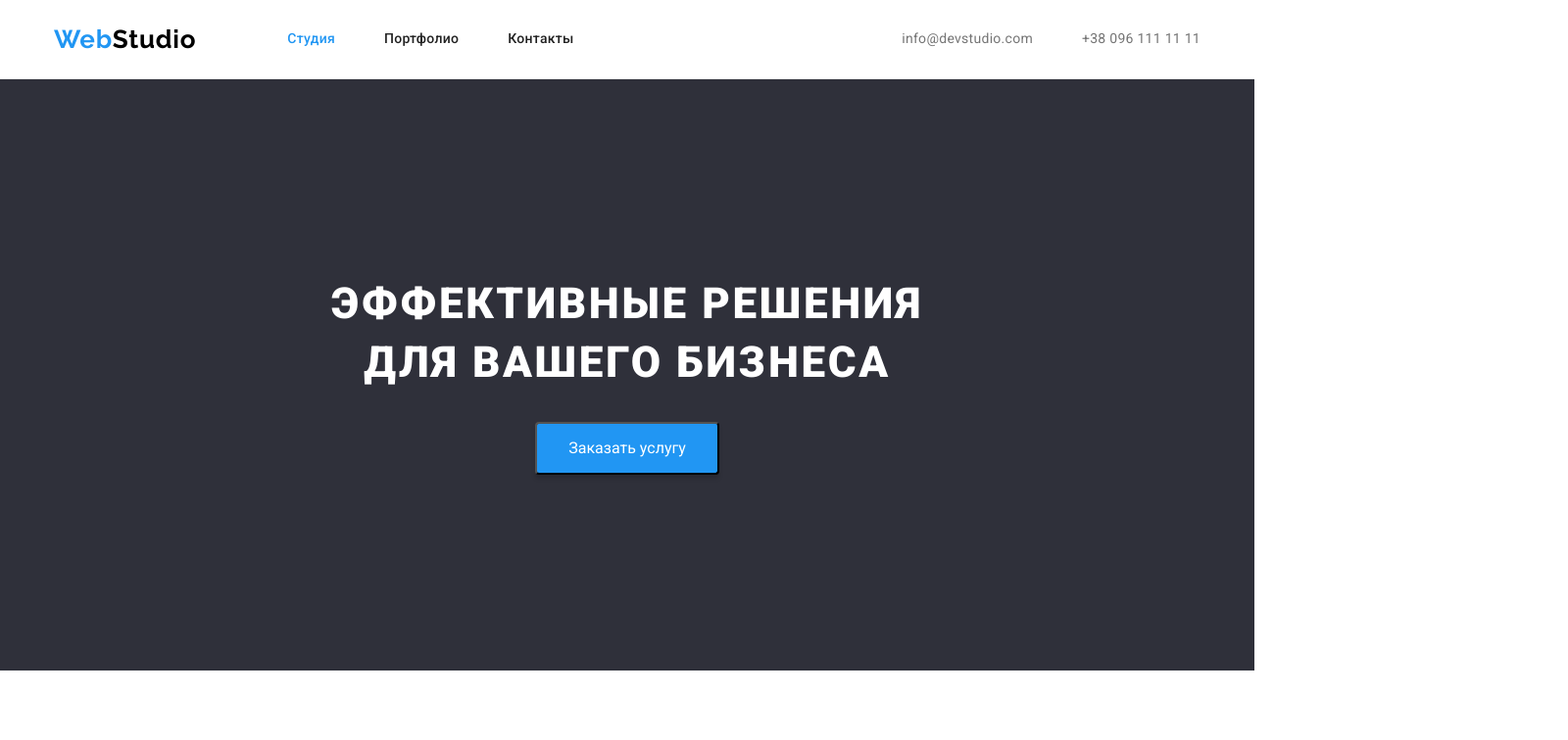
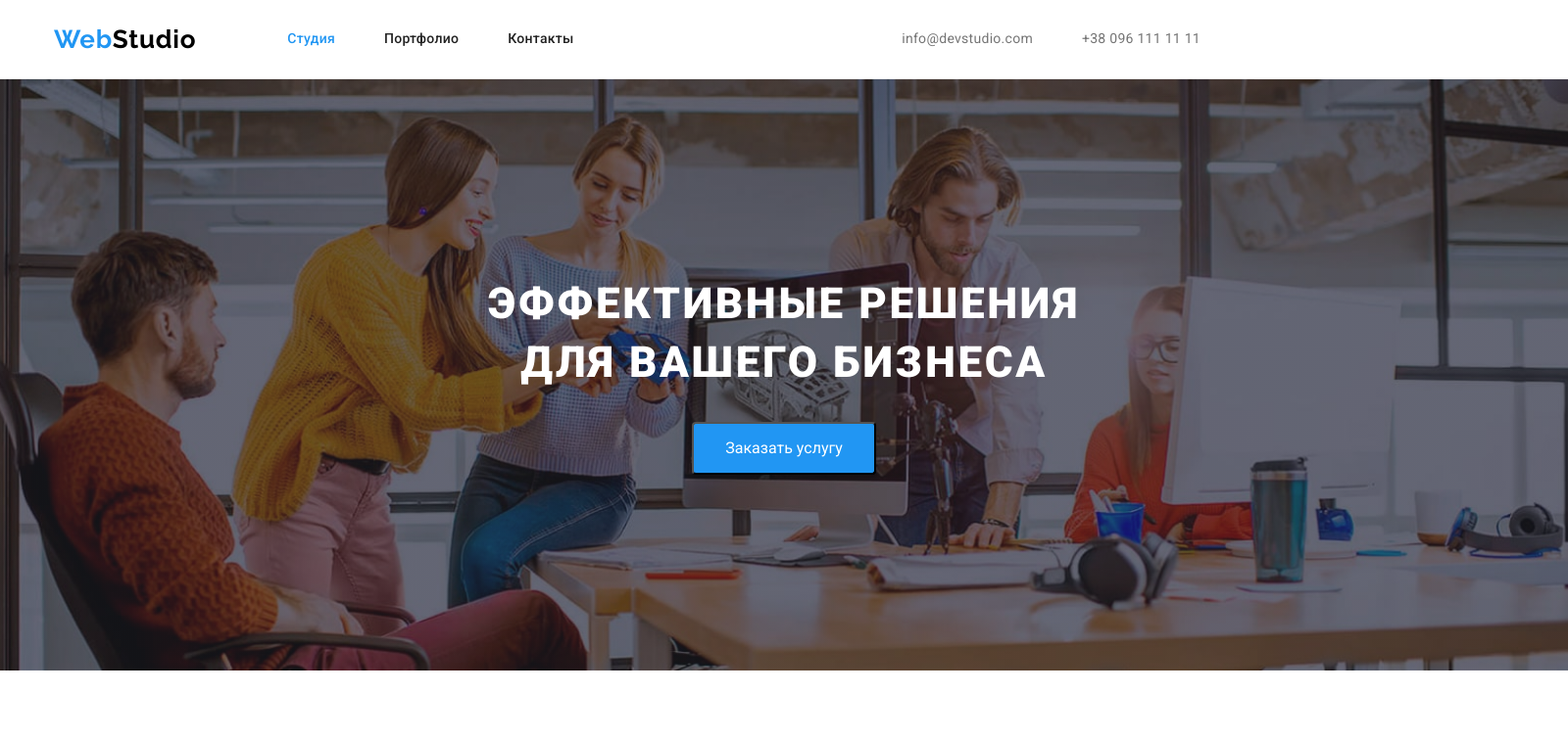
Before and after one commit to Vlad-Yavizhyn/goit-markup-hw-04, a plain HTML site: page index.html in a window 1280 px wide. Shown: the top 756 px of the page at 98% size, 1600 px wide, since content can reach past the window. Drawn offline with nearby package versions, Linux system fonts and the light colour scheme.

Commit message:
add background image and overlay it. Add symbol.svg

```diff
--- a/css/styles.css
+++ b/css/styles.css
@@ -210,6 +210,18 @@
   padding: 200px 0;
   background: var(--hero-gackground-color);
   text-align: center;
+}
+
+.overlay {
+  min-width: 1600px;
+  min-height: 600px;
+  margin-left: auto;
+  margin-right: auto;
+  background-image: linear-gradient(to right, rgba(47, 48, 58, 0.4), rgba(47, 48, 58, 0.4)),
+    url(../images/hero-img.jpg);
+  background-repeat: no-repeat;
+  background-position: center;
+  background-size: cover;
 }
 
 .hero-title {
--- a/index.html
+++ b/index.html
@@ -45,7 +45,7 @@
       </div>
     </header>
     <main>
-      <section class="hero">
+      <section class="hero overlay">
         <div class="container">
           <h1 class="hero-title">Эффективные решения для вашего бизнеса</h1>
           <button type="button" class="hero-button">Заказать услугу</button>
```
Also changed, not shown: images/hero-img.jpg (added), images/symbol-defs.svg (added).
